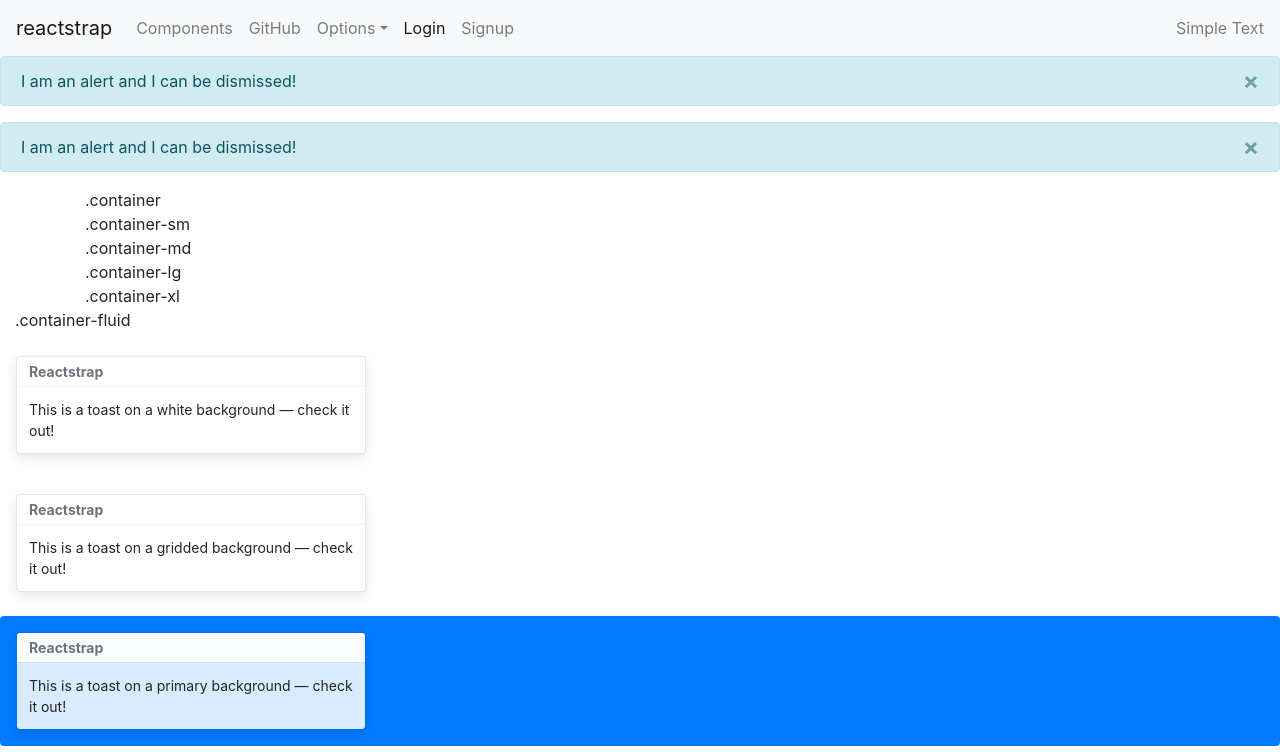
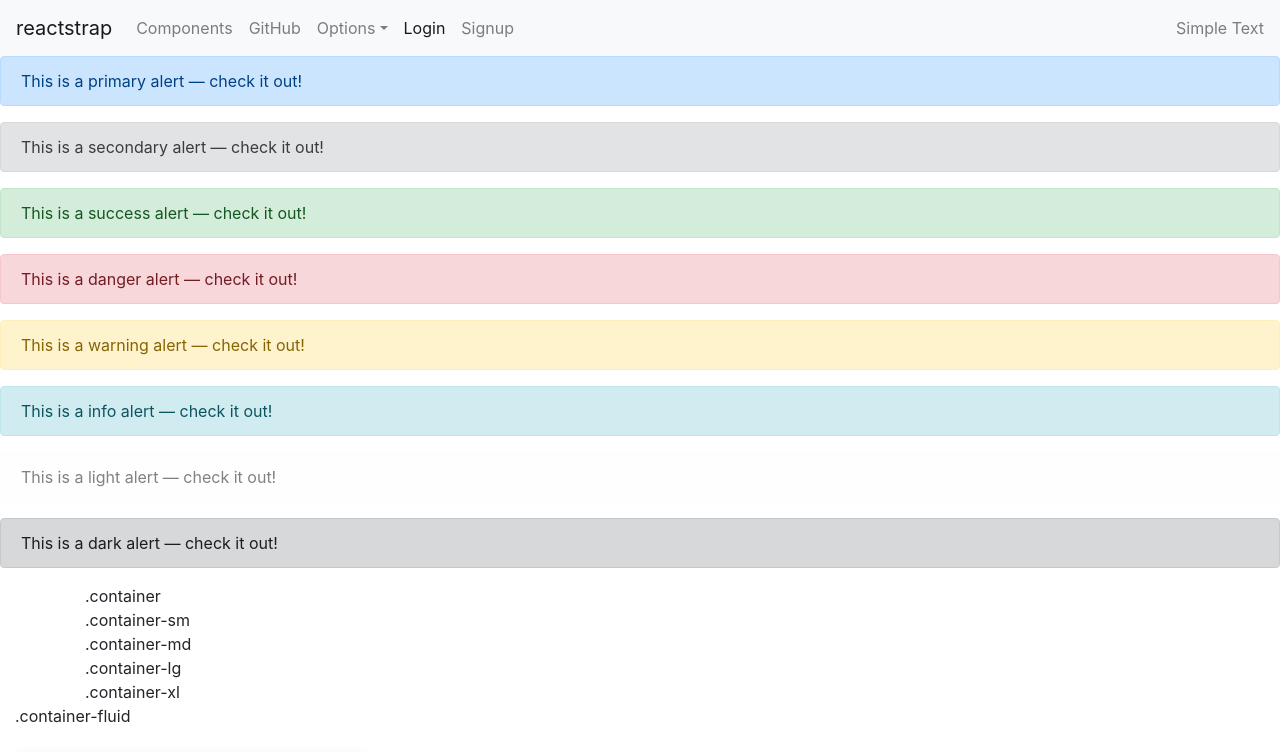
Before and after one commit to agiledesign2/rest-auth-front, a React (Create React App) app: page / in a window 1280 px wide. Shown: the top 752 px of the page. Built offline with nearby package versions, Linux system fonts and the light colour scheme.

Commit message:
update login menu

```diff
--- a/src/Routes.js
+++ b/src/Routes.js
@@ -11,8 +11,15 @@
 function BaseRouter({location}) {
   const token = authCheckState();
 
-  const { search } = location
-  console.log(search)
+  let isLoggedIn;
+
+  if(location.state){
+    isLoggedIn = location.state.isLoggedIn;
+    console.log(isLoggedIn);
+  }else{
+    isLoggedIn = false;
+    console.log(isLoggedIn);
+  }
   /*const value=queryString.parse(search);
   console.log('token',value.casa)//123
   */
@@ -20,7 +27,7 @@
   return (
     <>
       <Route exact path='/'>
-        <HomePage token={token} />
+        <HomePage token={token} isLoggedIn={isLoggedIn} />
       </Route>
 
       <Route path='/login'>
--- a/src/pages/Homepage.js
+++ b/src/pages/Homepage.js
@@ -20,16 +20,16 @@
 const Homepage = ({ token, isLoggedIn }) => {
   return (
     <>
-    <Navbar  token={token} />
+    <Navbar token={token} />
     <>
     {isLoggedIn ?
       <>
-      <Alert />
+      <AlertDismiss />
+      <AlertUncontrolledDismiss />
       </>
       :
       <>
-      <AlertDismiss />
-      <AlertUncontrolledDismiss />
+      <Alert />
       </>
     }
     </>
--- a/src/pages/LoginPage.js
+++ b/src/pages/LoginPage.js
@@ -6,7 +6,7 @@
 const LoginPage = () => {
   const [username, setUsername] = useState('');
   const [password, setPassword] = useState('');
-  const [isLoggedIn, setIsLoggedIn] = useState(false)
+  const [isLoggedIn, setIsLoggedIn] = useState(true)
 
   useEffect(() => {
 
@@ -39,7 +39,12 @@
     }
   };
 
-  return isLoggedIn ? <Redirect to="/" /> : (
+  const location = {
+    pathname: '/',
+    state: { isLoggedIn: isLoggedIn }
+  }
+
+  return isLoggedIn ? <Redirect to={location} /> : (
     <>
     <Navbar />
     <div className='container'>
```
